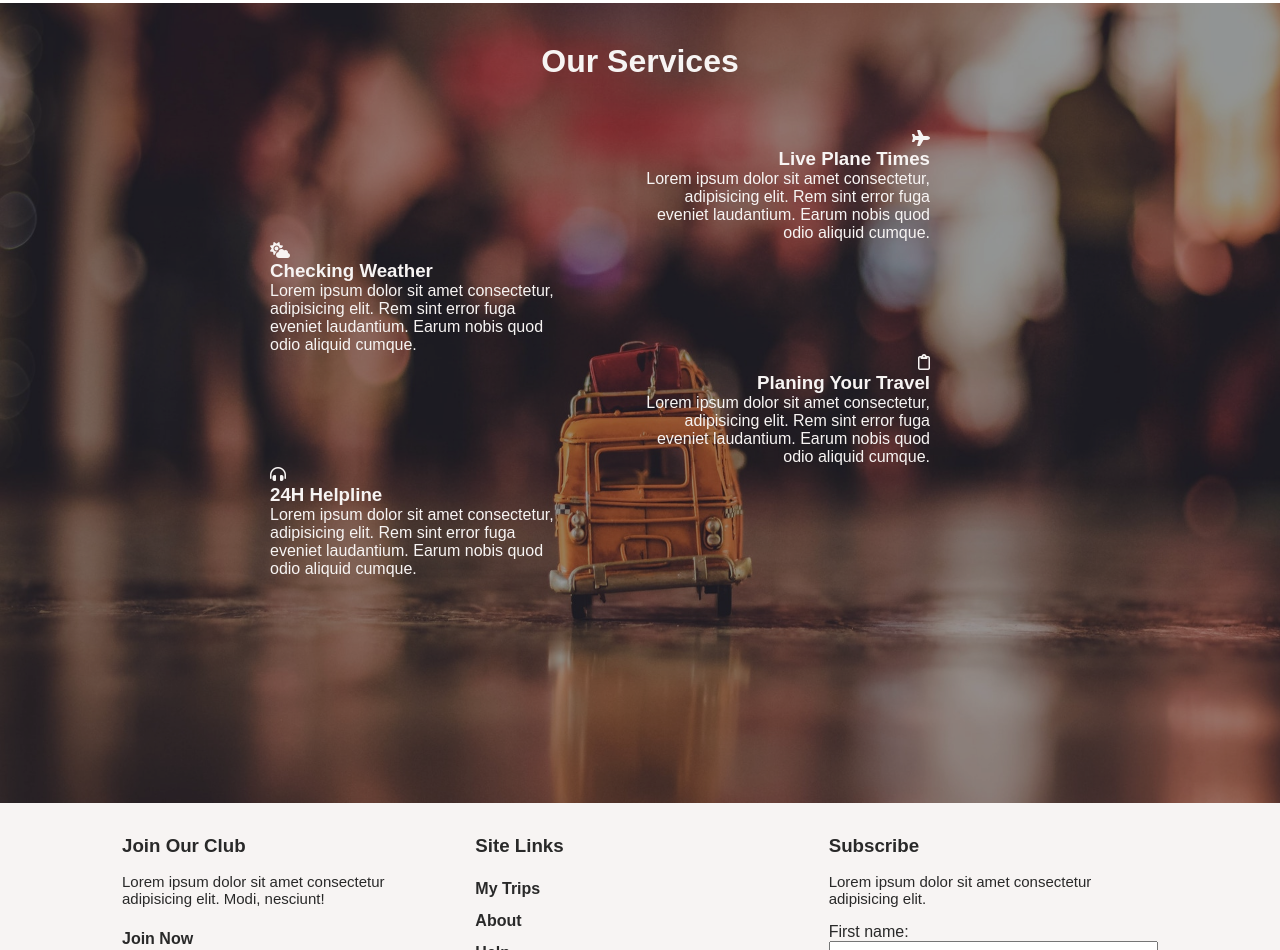
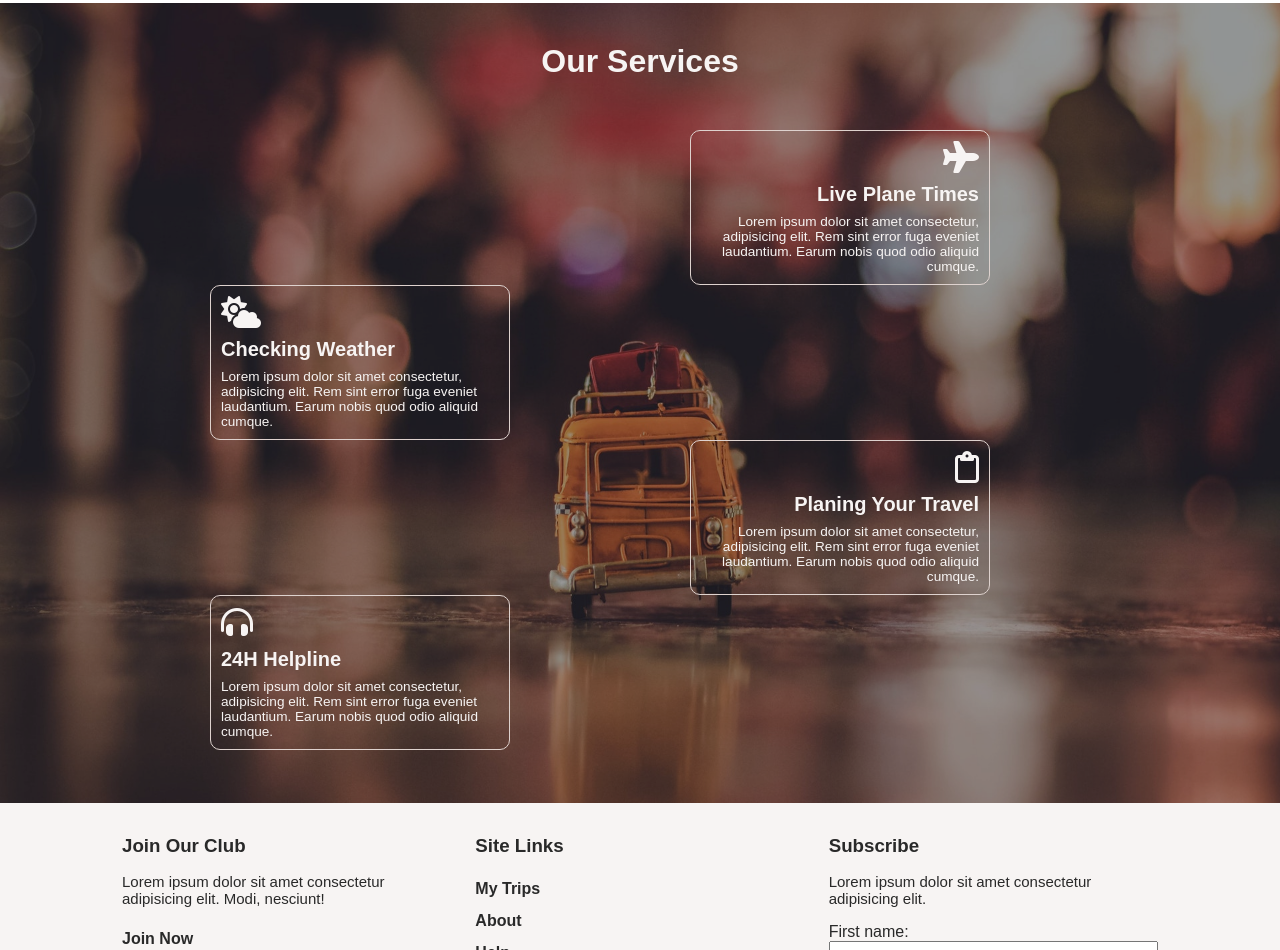
Before and after one commit to Izabela88/Travel_Time_App, a plain HTML site: page src/client/views/index.html in a window 1280 px wide. Shown: the part 1597-2547 px from the top of the page. Drawn offline with Linux system fonts and the light colour scheme; a web font is replaced by a local one.

Commit message:
Style services section.

```diff
--- a/src/client/style/style.scss
+++ b/src/client/style/style.scss
@@ -154,22 +154,35 @@
   margin-top: 50px;
   max-width: 1200px;
   div:nth-child(1) {
-    margin-left: 30%;
+    margin-left: 40%;
     text-align: right;
   }
   div:nth-child(2) {
-    margin-left: -30%;
+    margin-left: -40%;
     text-align: left;
   }
   div:nth-child(3) {
-    margin-left: 30%;
+    margin-left: 40%;
     text-align: right;
   }
   div:nth-child(4) {
-    margin-left: -30%;
+    margin-left: -40%;
     text-align: left;
   }
 }
 .services-box {
   width: 300px;
+  padding: 10px;
+  border: 1px solid $colorSix;
+  border-radius: 10px;
+  h3 {
+    font-size: 1.25rem;
+    margin-bottom: 8px;
+  }
+  p {
+    font-size: 0.85rem;
+  }
+  i {
+    margin-bottom: 10px;
+  }
 }
--- a/src/client/views/index.html
+++ b/src/client/views/index.html
@@ -87,28 +87,28 @@
     <h1>Our Services</h1>
     <div class="services-info">
       <div class="services-box">
-        <i class="fas fa-plane"></i>
+        <i class="fas fa-plane fa-2x"></i>
         <h3>Live Plane Times</h3>
         <p>Lorem ipsum dolor sit amet consectetur, adipisicing elit. Rem sint error fuga eveniet laudantium. Earum
           nobis
           quod odio aliquid cumque.</p>
       </div>
       <div class="services-box">
-        <i class="fas fa-cloud-sun"></i>
+        <i class="fas fa-cloud-sun fa-2x"></i>
         <h3>Checking Weather</h3>
         <p>Lorem ipsum dolor sit amet consectetur, adipisicing elit. Rem sint error fuga eveniet laudantium. Earum
           nobis
           quod odio aliquid cumque.</p>
       </div>
       <div class="services-box">
-        <i class="far fa-clipboard"></i>
+        <i class="far fa-clipboard fa-2x"></i>
         <h3>Planing Your Travel</h3>
         <p>Lorem ipsum dolor sit amet consectetur, adipisicing elit. Rem sint error fuga eveniet laudantium. Earum
           nobis
           quod odio aliquid cumque.</p>
       </div>
       <div class="services-box">
-        <i class="fas fa-headphones-alt"></i>
+        <i class="fas fa-headphones-alt fa-2x"></i>
         <h3>24H Helpline</h3>
         <p>Lorem ipsum dolor sit amet consectetur, adipisicing elit. Rem sint error fuga eveniet laudantium. Earum
           nobis
```
Also changed, not shown: src/client/style/style.css, 1 other file.
